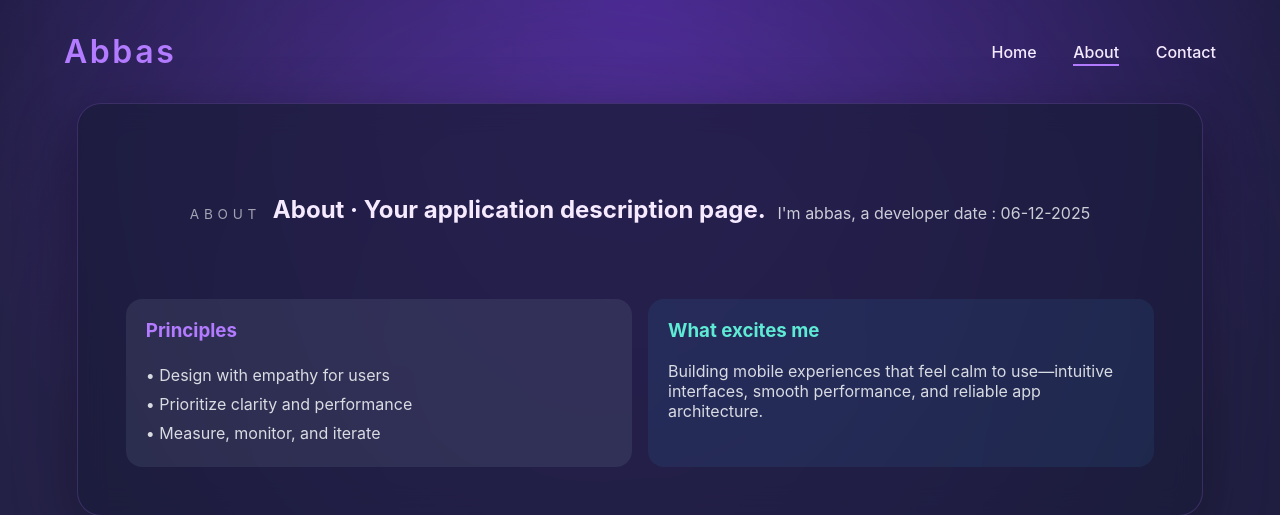
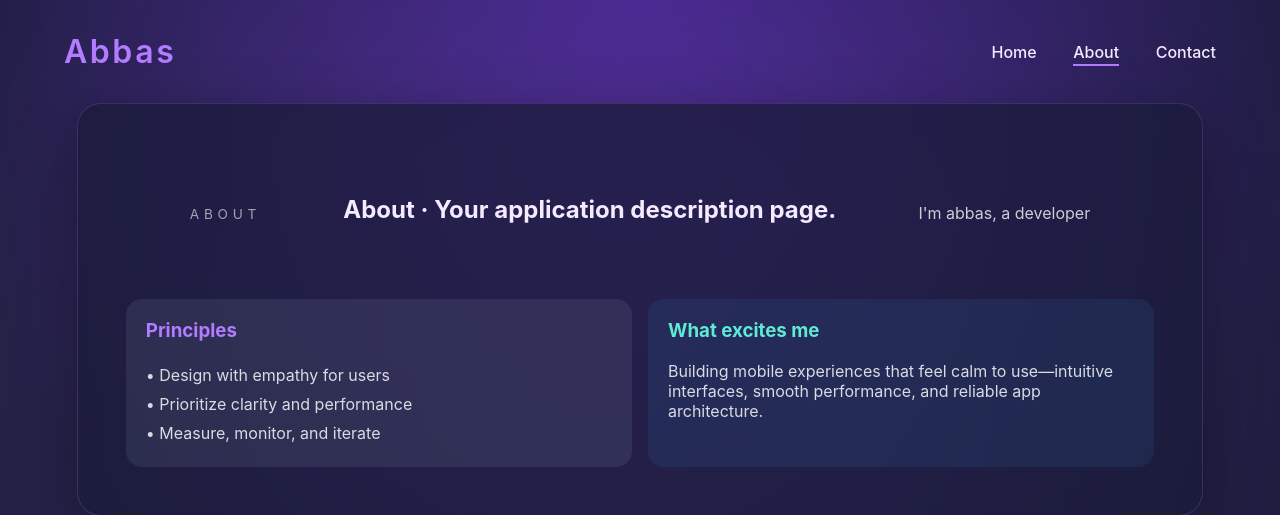
Before and after one commit to nsyedmuntazirabbas/FlaskWebApp1, a Flask app: page /about in a window 1280 px wide. Shown: the top 515 px of the page. Run offline with Flask 2, Linux system fonts and the light colour scheme; some libraries are stand-ins or nearby versions.

Commit message:
Update about.html

```diff
--- a/flask_devops_app/FlaskWebProject1/templates/about.html
+++ b/flask_devops_app/FlaskWebProject1/templates/about.html
@@ -7,7 +7,7 @@
         <h1 style="margin: 0 0 0.5rem;">{{ title }} · {{ message }}</h1>
         <p style="max-width: 640px; color: rgba(248,250,252,0.8); line-height: 1.7;">
             I'm abbas, a developer
-            date : 06-12-2025
+
         </p>
     </header>
 
```
